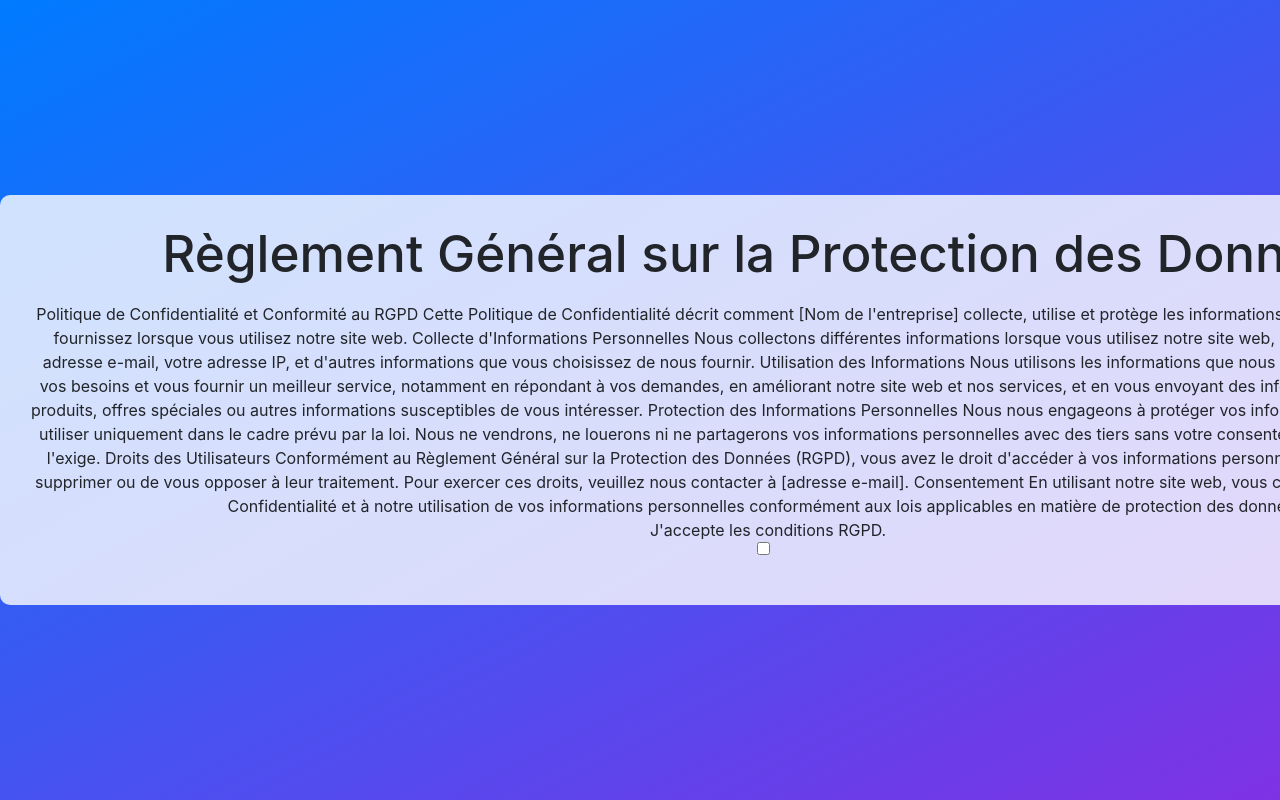
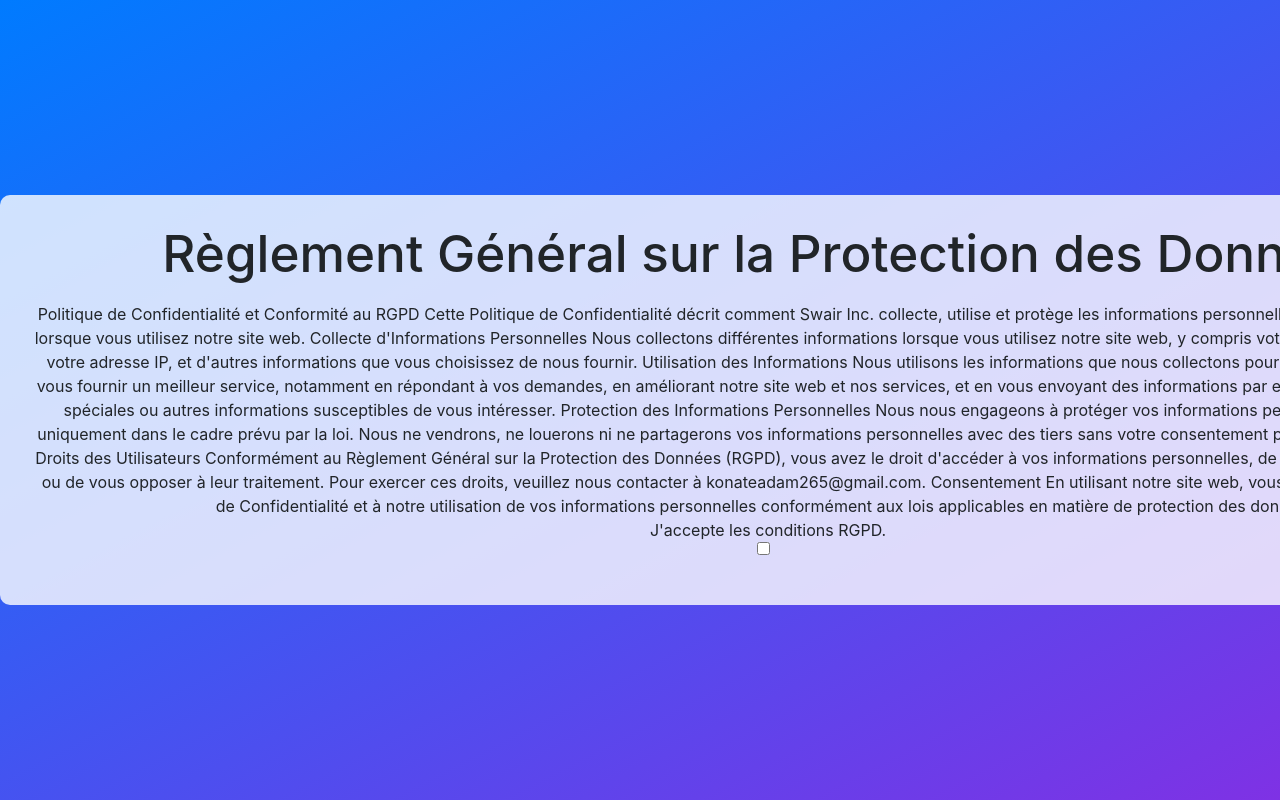
Before and after one commit to adamKHTML/FinalLab_JO, a React (Vite) app: page /rgpd in a window 1280 px wide. Built offline with nearby package versions, Linux system fonts and the light colour scheme; a web font is replaced by a local one.

Commit message:
Swair Last Days

```diff
--- a/src/Rgpd.jsx
+++ b/src/Rgpd.jsx
@@ -18,7 +18,7 @@ const RGPDPage = () => {
                         <Checkbox type="checkbox" checked={accepted} onChange={handleAcceptance} />
                         Politique de Confidentialité et Conformité au RGPD
 
-                        Cette Politique de Confidentialité décrit comment [Nom de l'entreprise] collecte, utilise et protège les informations personnelles que vous nous fournissez lorsque vous utilisez notre site web.
+                        Cette Politique de Confidentialité décrit comment Swair Inc. collecte, utilise et protège les informations personnelles que vous nous fournissez lorsque vous utilisez notre site web.
 
                         Collecte d'Informations Personnelles
 
@@ -34,7 +34,7 @@ const RGPDPage = () => {
 
                         Droits des Utilisateurs
 
-                        Conformément au Règlement Général sur la Protection des Données (RGPD), vous avez le droit d'accéder à vos informations personnelles, de les rectifier, de les supprimer ou de vous opposer à leur traitement. Pour exercer ces droits, veuillez nous contacter à [adresse e-mail].
+                        Conformément au Règlement Général sur la Protection des Données (RGPD), vous avez le droit d'accéder à vos informations personnelles, de les rectifier, de les supprimer ou de vous opposer à leur traitement. Pour exercer ces droits, veuillez nous contacter à konateadam265@gmail.com.
 
                         Consentement
 
```
